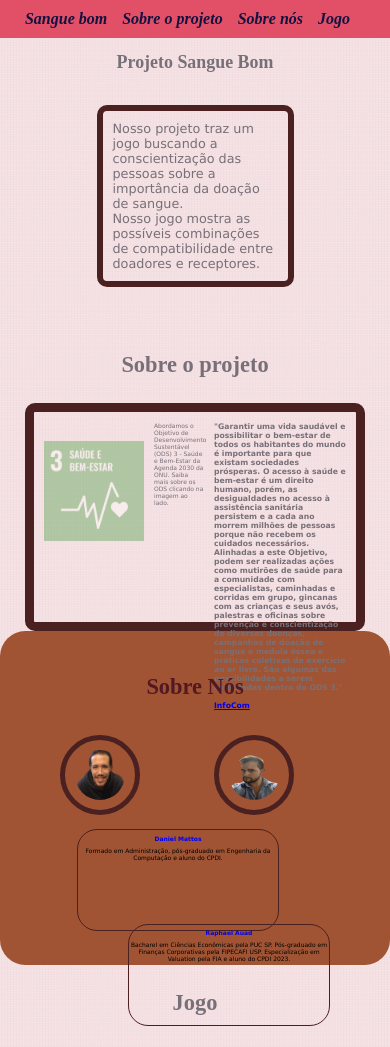
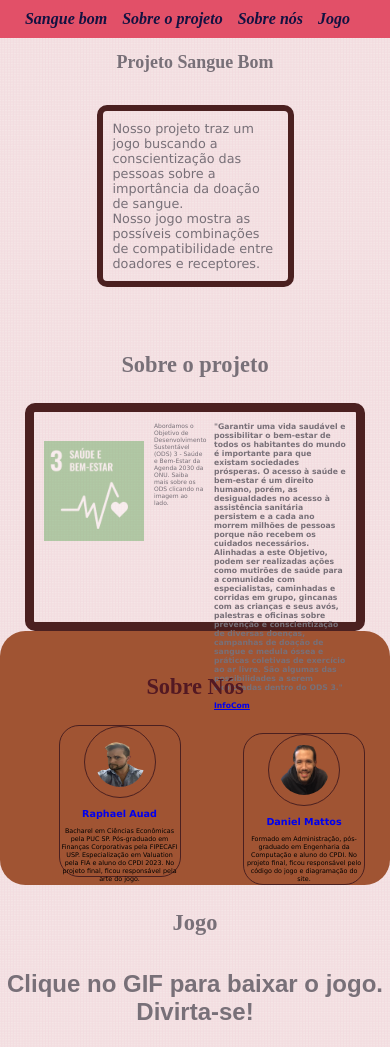
Before and after one commit to summonsumo/Sangue_Bom_Site, a plain HTML site: page SangueBom_Site/index.html in a window 390 px wide. Shown: the top 1047 px of the page. Drawn offline with Linux system fonts and the light colour scheme.

Commit message:
Add files via upload

```diff
--- a/SangueBom_Site/index.html
+++ b/SangueBom_Site/index.html
@@ -47,25 +47,23 @@
         <h1>Sobre Nós</h1>
 
         <div id ="Equipe">
-        <img id = "image" class = "Dan" src = "img/Daniel_Mattos.png" alt="Daniel Mattos">
-        <img id ="image2" class="Rapha"src="img/Raphael_Auad.png"></div>
-
-
-        <div id = "imgdesc">
-
-        <div id ="Dan">
-            <h2><a href="https://www.linkedin.com/in/daniel-mattos-dev/" style="text-decoration: none;" target="_blank" class="externo">Daniel Mattos</a></h2>
-            <p id = "reference">Formado em Administração, pós-graduado em Engenharia da Computação e aluno do CPDI. </p>
-        </div>
 
         <div id ="Rapha">
+            <img id ="image2" class="Rapha"src="img/Raphael_Auad.png">
             <h2><a href="https://www.linkedin.com/in/raphael-auad/" style="text-decoration: none;" target="_blank" class="externo">Raphael Auad</a></h2>
             <p id = "reference2">Bacharel em Ciências Econômicas pela PUC SP.
             Pós-graduado em Finanças Corporativas pela FIPECAFI USP.
-            Especialização em Valuation pela FIA e aluno do CPDI 2023.</p>
+            Especialização em Valuation pela FIA e aluno do CPDI 2023. No projeto final, ficou responsável pela arte do jogo.</p>
+        </div>
+
+        <div id ="Dan">
+            <img id = "image" class = "Dan" src = "img/Daniel_Mattos.png" alt="Daniel Mattos">
+            <h2><a href="https://www.linkedin.com/in/daniel-mattos-dev/" style="text-decoration: none;" target="_blank" class="externo">Daniel Mattos</a></h2>
+            <p id = "reference">Formado em Administração, pós-graduado em Engenharia da Computação e aluno do CPDI. No projeto final, ficou responsável pelo código do jogo e diagramação do site. </p>
         </div>
 
         </div>
+
 
     </div>
 
@@ -94,7 +92,3 @@
 </div>
 </body>
 </html>
-
-<!--TODO: Informações
-Notas de rodapé
-Heart BG Site-->
--- a/SangueBom_Site/style.css
+++ b/SangueBom_Site/style.css
@@ -100,7 +100,7 @@ h1{
 
 #Equipe {
     display: inline-block;
-    width: 100%;
+    width: 100vw;
 }
 #Nos h1{
     color:#531923;
@@ -110,50 +110,35 @@ h1{
     border-radius: 3vh;
 }
 
-img.Dan{
-    margin: 190px;
-}
-
-#imgdesc{
+#Dan,#Rapha{
+    transition: .8s ease-in-out;
     display: inline-block;
-    width: 100%;
-}
-
-#Rapha{
-    transition: .8s ease-in-out;
-    margin-left: 68%;
-    margin-top: -7.5%;
-    width : 200px;
-    height : 100px;
+    width : 300px;
+    height : 270px;
+    justify-content: center;
     font-family:'Lucida Sans', 'Lucida Sans Regular', 'Lucida Grande', 'Lucida Sans Unicode', Geneva, Verdana, sans-serif;
     border-width : 0.2em;
     border-style: solid;
     border-color: rgb(75, 32, 32);
     border-radius: 20px;
-    font-size: 0.6em;
+    font-size: 0.8em;
     text-align: center;
+    justify-content: center;
+    position: relative;
 }
 
-#Dan{
-    transition: .8s ease-in-out;
-    margin-left : 17%;
-    width : 200px;
-    height : 100px;
-    font-family:'Lucida Sans', 'Lucida Sans Regular', 'Lucida Grande', 'Lucida Sans Unicode', Geneva, Verdana, sans-serif;
-    border-width : 0.2em;
-    border-style: solid;
-    border-color: rgb(75, 32, 32);
-    border-radius: 20px;
-    font-size: 0.6em;
-    text-align: center;
+#Dan {
+    margin-left: 5vw;
+}
+
+#Rapha{
+    margin-left: 25vw;
 }
 
 #image, #image2{
     transition: .8s ease-in-out;
     padding: 10px;
     display: inline-block;
-    margin: 10px;
-    margin-left: 50px;
     width : 100px;
     height : 100px;
     justify-content: center;
@@ -166,13 +151,6 @@ img.Dan{
     text-align: left;
 }
 
-#image{
-    margin-left: 20%;
-}
-
-#image2{
-    margin-left: 40%;
-}
 
 
 
@@ -330,18 +308,6 @@ audio{
         margin : 5px;
     }
 
-    #imgdesc{
-        margin-left: 60px;
-        font-size: 0.4em;
-        width: 100px;
-        height: 100px;
-    }
-    #image , #image2{
-        margin-left: 60px;
-        width: 50px;
-        height: 50px;
-        border-width: 5px;
-    }
 
 
     footer > img{
@@ -356,4 +322,15 @@ audio{
         width: 100px;
         position:relative;
     }
+
+    #Rapha,#Dan{
+        font-size: 0.4em;
+        height: 150px;
+        width: 120px;
+        margin-left: 15%;
+    }
+    #image,#image2{
+        width: 50px;
+        height: 50px;
+    }
 }
```
